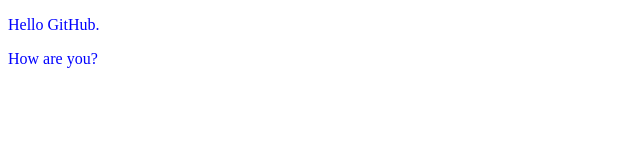
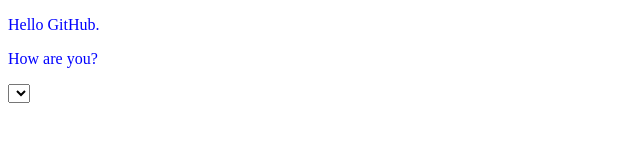
Before and after one commit to poojaghogare/localrepo, a plain HTML site: page index.html in a window 1280 px wide. Shown: the full height of the page, 0-640 px from the left. Drawn offline with Linux system fonts and the light colour scheme.

Commit message:
Add Dropdown

```diff
--- a/index.html
+++ b/index.html
@@ -9,5 +9,6 @@
 <body>
     <p>Hello GitHub.</p>
     <p>How are you?</p>
+    <select></select>
 </body>
 </html>
```
